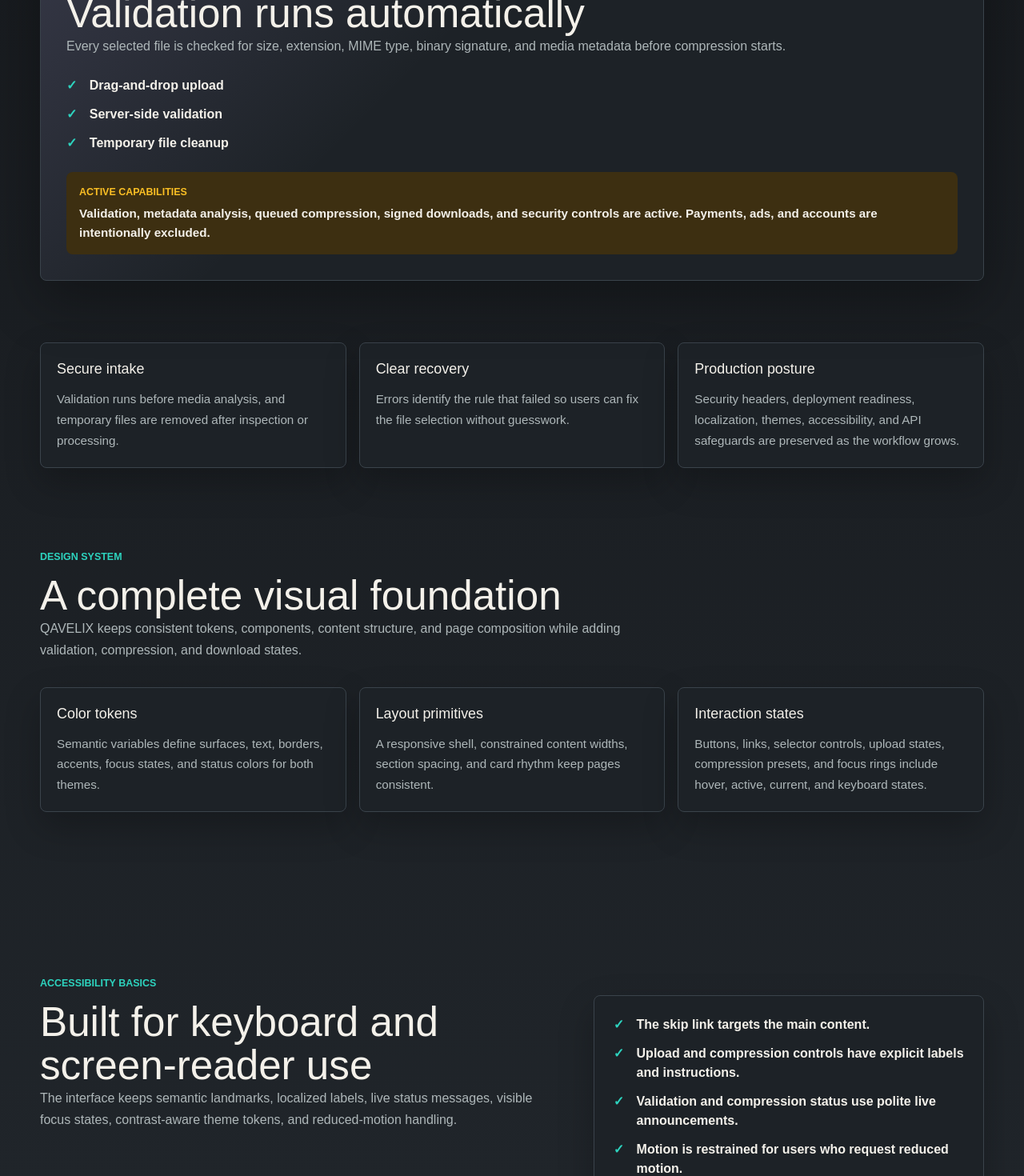
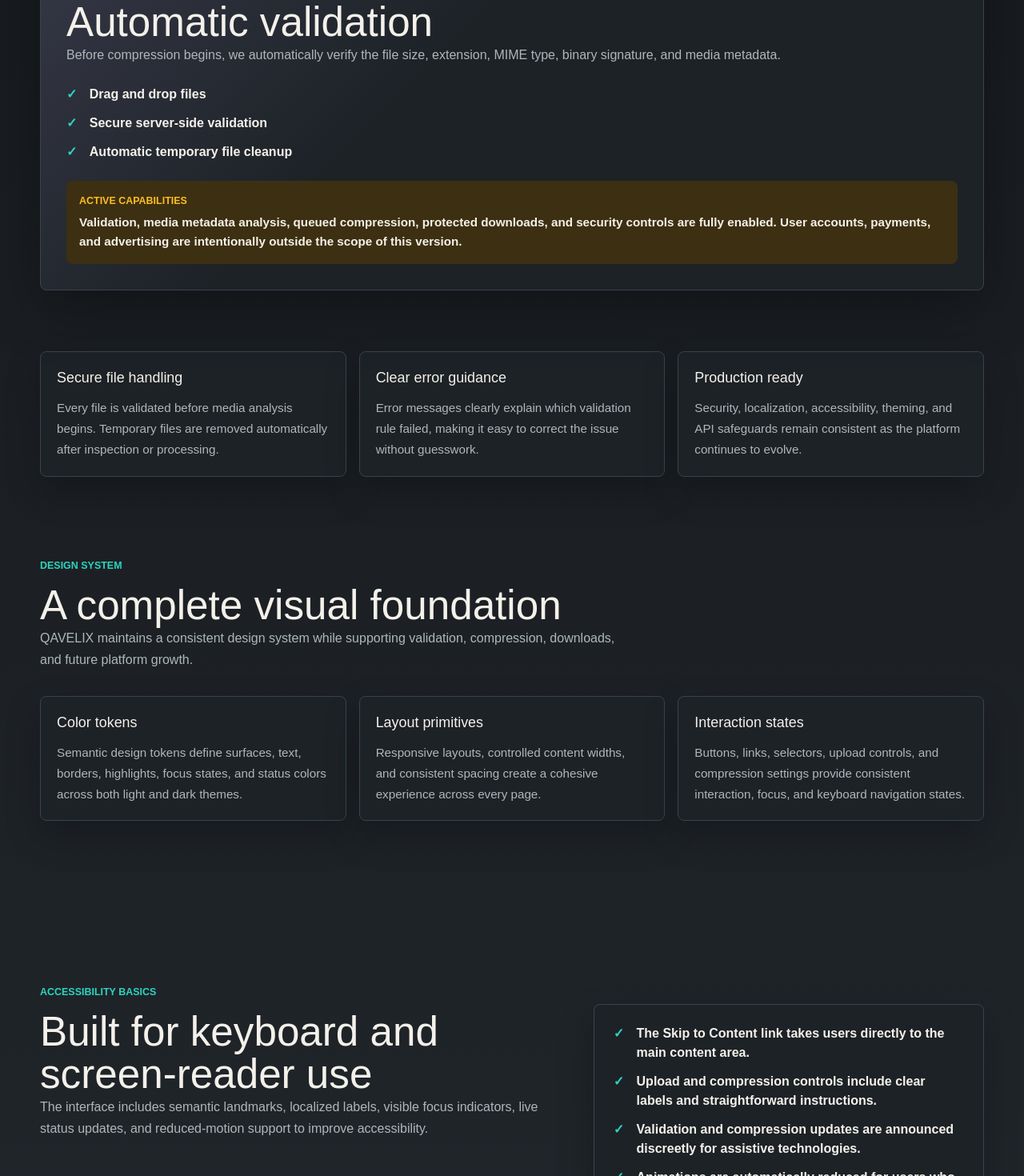
Before and after one commit to Lucazmonteiro/qavelix, a Next.js app: page /en in a window 1280 px wide. Shown: the part 1180-2650 px from the top of the page at 80% size. Built offline with nearby package versions, Linux system fonts and the light colour scheme; no server answers.

Commit message:
Refine localization copy across pt-BR, English, and Spanish

```diff
--- a/src/i18n/dictionaries.ts
+++ b/src/i18n/dictionaries.ts
@@ -266,59 +266,59 @@
       secondaryAction: "Review safeguards",
       statusLabel: "Active capabilities",
       statusValue:
-        "Validation, metadata analysis, queued compression, signed downloads, and security controls are active. Payments, ads, and accounts are intentionally excluded.",
+        "Validation, media metadata analysis, queued compression, protected downloads, and security controls are fully enabled. User accounts, payments, and advertising are intentionally outside the scope of this version.",
       previewLabel: "Workflow preview",
-      previewTitle: "Validation runs automatically",
+      previewTitle: "Automatic validation",
       previewDescription:
-        "Every selected file is checked for size, extension, MIME type, binary signature, and media metadata before compression starts.",
+        "Before compression begins, we automatically verify the file size, extension, MIME type, binary signature, and media metadata.",
       previewItems: [
-        "Drag-and-drop upload",
-        "Server-side validation",
-        "Temporary file cleanup",
+        "Drag and drop files",
+        "Secure server-side validation",
+        "Automatic temporary file cleanup",
       ],
       principles: [
         {
-          title: "Secure intake",
-          description:
-            "Validation runs before media analysis, and temporary files are removed after inspection or processing.",
+          title: "Secure file handling",
+          description:
+            "Every file is validated before media analysis begins. Temporary files are removed automatically after inspection or processing.",
         },
         {
-          title: "Clear recovery",
-          description:
-            "Errors identify the rule that failed so users can fix the file selection without guesswork.",
+          title: "Clear error guidance",
+          description:
+            "Error messages clearly explain which validation rule failed, making it easy to correct the issue without guesswork.",
         },
         {
-          title: "Production posture",
-          description:
-            "Security headers, deployment readiness, localization, themes, accessibility, and API safeguards are preserved as the workflow grows.",
+          title: "Production ready",
+          description:
+            "Security, localization, accessibility, theming, and API safeguards remain consistent as the platform continues to evolve.",
         },
       ],
       stats: [
-        { value: "250 MB", label: "Upload limit" },
-        { value: "5", label: "Formats" },
-        { value: "FFmpeg", label: "Processing" },
+        { value: "250 MB", label: "Maximum file size" },
+        { value: "5", label: "Supported formats" },
+        { value: "FFmpeg", label: "Compression engine" },
       ],
       sections: {
         designSystem: {
           eyebrow: "Design system",
           title: "A complete visual foundation",
           description:
-            "QAVELIX keeps consistent tokens, components, content structure, and page composition while adding validation, compression, and download states.",
+            "QAVELIX maintains a consistent design system while supporting validation, compression, downloads, and future platform growth.",
           items: [
             {
               title: "Color tokens",
               description:
-                "Semantic variables define surfaces, text, borders, accents, focus states, and status colors for both themes.",
+                "Semantic design tokens define surfaces, text, borders, highlights, focus states, and status colors across both light and dark themes.",
             },
             {
               title: "Layout primitives",
               description:
-                "A responsive shell, constrained content widths, section spacing, and card rhythm keep pages consistent.",
+                "Responsive layouts, controlled content widths, and consistent spacing create a cohesive experience across every page.",
             },
             {
               title: "Interaction states",
               description:
-                "Buttons, links, selector controls, upload states, compression presets, and focus rings include hover, active, current, and keyboard states.",
+                "Buttons, links, selectors, upload controls, and compression settings provide consistent interaction, focus, and keyboard navigation states.",
             },
           ],
         },
@@ -326,34 +326,34 @@
           eyebrow: "Accessibility basics",
           title: "Built for keyboard and screen-reader use",
           description:
-            "The interface keeps semantic landmarks, localized labels, live status messages, visible focus states, contrast-aware theme tokens, and reduced-motion handling.",
+            "The interface includes semantic landmarks, localized labels, visible focus indicators, live status updates, and reduced-motion support to improve accessibility.",
           items: [
-            "The skip link targets the main content.",
-            "Upload and compression controls have explicit labels and instructions.",
-            "Validation and compression status use polite live announcements.",
-            "Motion is restrained for users who request reduced motion.",
+            "The Skip to Content link takes users directly to the main content area.",
+            "Upload and compression controls include clear labels and straightforward instructions.",
+            "Validation and compression updates are announced discreetly for assistive technologies.",
+            "Animations are automatically reduced for users who prefer less motion.",
           ],
         },
         readiness: {
           eyebrow: "Readiness",
           title: "Ready to extend without rewriting",
           description:
-            "The media workflow is intentionally bounded to fixed validation rules, fixed compression presets, queued execution, signed downloads, and cleanup controls.",
+            "The media workflow follows well-defined validation rules, compression presets, queued processing, protected downloads, and automatic temporary file cleanup.",
           items: [
             {
-              title: "Localized product surface",
-              description:
-                "English, Brazilian Portuguese, and European Spanish share the same product meaning with locale-specific wording.",
-            },
-            {
-              title: "Validation and compression APIs",
-              description:
-                "Server checks cover MIME type, extension, binary signature, upload size, FFprobe metadata, and safe FFmpeg execution.",
-            },
-            {
-              title: "Temporary file lifecycle",
-              description:
-                "Files use random temporary paths, signed download URLs, automatic expiration, and manual cleanup after processing.",
+              title: "Language support",
+              description:
+                "English, Brazilian Portuguese, and European Spanish provide the same experience using natural language tailored to each locale.",
+            },
+            {
+              title: "Validation and compression",
+              description:
+                "The server validates MIME type, extension, binary signature, file size, FFprobe metadata, and executes FFmpeg securely.",
+            },
+            {
+              title: "Temporary files",
+              description:
+                "Temporary files use randomized storage paths, protected downloads, automatic expiration, and are removed after processing.",
             },
           ],
         },
@@ -519,8 +519,8 @@
     },
     footer: {
       description:
-        "QAVELIX is a secure media workflow built in deliberate phases with validation, compression, download cleanup, and localization foundations.",
-      phase: "Secure media workflow foundation",
+        "QAVELIX is a secure media processing platform built in stages with a strong foundation in validation, compression, security, and localization.",
+      phase: "Secure and reliable media processing.",
       linksLabel: "Footer navigation",
     },
     pages: {
@@ -728,15 +728,15 @@
       secondaryAction: "Ver salvaguardas",
       statusLabel: "Recursos ativos",
       statusValue:
-        "Validação, análise de metadados, compressão em fila, downloads assinados e controles de segurança estão ativos. Pagamentos, anúncios e contas continuam fora do escopo.",
+        "Validação, análise de metadados, compressão em fila, downloads protegidos e controles de segurança estão ativos. Recursos como contas, pagamentos e anúncios permanecem fora do escopo desta versão.",
       previewLabel: "Prévia do fluxo",
-      previewTitle: "A validação acontece automaticamente",
+      previewTitle: "Validação automática",
       previewDescription:
-        "Cada arquivo selecionado é verificado por tamanho, extensão, tipo MIME, assinatura binária e metadados de mídia antes da compressão.",
+        "Antes da compressão, verificamos automaticamente o tamanho, a extensão, o tipo MIME, a assinatura binária e os metadados do vídeo.",
       previewItems: [
-        "Upload com arrastar e soltar",
-        "Validação no servidor",
-        "Limpeza de arquivos temporários",
+        "Arraste e solte arquivos",
+        "Validação segura no servidor",
+        "Remoção automática de arquivos temporários",
       ],
       principles: [
         {
@@ -745,20 +745,20 @@
             "A validação acontece antes da análise de mídia, e os arquivos temporários são removidos depois da inspeção ou do processamento.",
         },
         {
-          title: "Correção sem atrito",
-          description:
-            "Os erros identificam a regra que falhou para que o usuário corrija a seleção sem precisar adivinhar.",
+          title: "Correção intuitiva",
+          description:
+            "As mensagens de erro indicam exatamente qual regra falhou, facilitando a correção sem tentativa e erro.",
         },
         {
-          title: "Postura de produção",
-          description:
-            "Cabeçalhos de segurança, prontidão para deploy, localização, temas, acessibilidade e proteções de API são preservados conforme o fluxo evolui.",
+          title: "Pronto para produção",
+          description:
+            "Segurança, localização, acessibilidade, temas e proteções da API são mantidos para garantir um fluxo consistente à medida que o produto evolui.",
         },
       ],
       stats: [
-        { value: "250 MB", label: "Limite de upload" },
-        { value: "5", label: "Formatos" },
-        { value: "FFmpeg", label: "Processamento" },
+        { value: "250 MB", label: "Tamanho máximo" },
+        { value: "5", label: "Formatos aceitos" },
+        { value: "FFmpeg", label: "Motor de compressão" },
       ],
       sections: {
         designSystem: {
@@ -770,17 +770,17 @@
             {
               title: "Tokens de cor",
               description:
-                "Variáveis semânticas definem superfícies, texto, bordas, destaques, foco e cores de status para os dois temas.",
+                "Variáveis semânticas definem superfícies, textos, bordas, destaques, foco e cores de status para os temas claro e escuro.",
             },
             {
               title: "Primitivos de layout",
               description:
-                "Shell responsivo, larguras controladas, espaçamento de seções e ritmo de cards mantêm as páginas consistentes.",
+                "Layout responsivo, larguras controladas e espaçamento consistente garantem uma experiência uniforme em todas as páginas.",
             },
             {
               title: "Estados de interação",
               description:
-                "Botões, links, seletores, estados de upload, predefinições de compressão e foco por teclado incluem estados de hover, ativo e atual.",
+                "Botões, links, seletores, upload e controles de compressão oferecem estados consistentes de foco, interação e navegação por teclado.",
             },
           ],
         },
@@ -788,34 +788,34 @@
           eyebrow: "Acessibilidade básica",
           title: "Criado para teclado e leitores de tela",
           description:
-            "A interface mantém landmarks semânticos, rótulos localizados, mensagens de status ao vivo, foco visível, tokens com contraste adequado e suporte a movimento reduzido.",
+            "A interface utiliza landmarks semânticos, rótulos localizados, foco visível, mensagens de status e suporte a movimento reduzido para oferecer uma experiência acessível.",
           items: [
-            "O link de pular navegação aponta para o conteúdo principal.",
-            "Os controles de upload e compressão têm rótulos e instruções explícitas.",
-            "Os status de validação e compressão usam anúncios ao vivo discretos.",
-            "O movimento é contido para usuários que preferem movimento reduzido.",
+            'O link "Pular para o conteúdo" leva diretamente ao conteúdo principal.',
+            "Os controles de upload e compressão possuem rótulos claros e instruções objetivas.",
+            "Os status de validação e compressão utilizam atualizações discretas para tecnologias assistivas.",
+            "As animações são reduzidas automaticamente para usuários que preferem menos movimento.",
           ],
         },
         readiness: {
           eyebrow: "Prontidão",
           title: "Pronto para evoluir sem reescrever",
           description:
-            "O fluxo de mídia é intencionalmente limitado a regras fixas de validação, predefinições fixas de compressão, execução em fila, downloads assinados e controles de limpeza.",
+            "O fluxo de mídia segue regras fixas de validação, compressão, execução em fila, downloads protegidos e limpeza automática de arquivos temporários.",
           items: [
             {
-              title: "Superfície localizada",
-              description:
-                "Inglês, português do Brasil e espanhol europeu mantêm o mesmo sentido do produto com linguagem própria de cada localidade.",
-            },
-            {
-              title: "APIs de validação e compressão",
-              description:
-                "As verificações no servidor cobrem tipo MIME, extensão, assinatura binária, tamanho do upload, metadados do FFprobe e execução segura do FFmpeg.",
-            },
-            {
-              title: "Ciclo de vida temporário",
-              description:
-                "Os arquivos usam caminhos temporários aleatórios, URLs de download assinadas, expiração automática e limpeza manual após o processamento.",
+              title: "Suporte a idiomas",
+              description:
+                "Português do Brasil, inglês e espanhol europeu oferecem a mesma experiência com linguagem adaptada para cada idioma.",
+            },
+            {
+              title: "Validação e compressão",
+              description:
+                "O servidor verifica tipo MIME, extensão, assinatura binária, tamanho do arquivo, metadados do FFprobe e executa o FFmpeg de forma segura.",
+            },
+            {
+              title: "Arquivos temporários",
+              description:
+                "Os arquivos utilizam caminhos temporários aleatórios, downloads protegidos, expiração automática e remoção após o processamento.",
             },
           ],
         },
@@ -982,8 +982,8 @@
     },
     footer: {
       description:
-        "O QAVELIX é um fluxo seguro de mídia construído em fases, com bases de validação, compressão, limpeza de downloads e localização.",
-      phase: "Base segura para fluxo de mídia",
+        "O QAVELIX é uma plataforma segura para processamento de mídia, desenvolvida em etapas com foco em validação, compressão, segurança e localização.",
+      phase: "Processamento de mídia com segurança e desempenho.",
       linksLabel: "Navegação do rodapé",
     },
     pages: {
@@ -1191,59 +1191,59 @@
       secondaryAction: "Revisar medidas",
       statusLabel: "Funciones activas",
       statusValue:
-        "La validación, el análisis de metadatos, la compresión en cola, las descargas firmadas y los controles de seguridad están activos. Los pagos, los anuncios y las cuentas quedan fuera del alcance.",
+        "La validación, el análisis de metadatos, la compresión en cola, las descargas protegidas y los controles de seguridad están plenamente activos. Las cuentas de usuario, los pagos y la publicidad quedan fuera del alcance de esta versión.",
       previewLabel: "Vista previa del flujo",
-      previewTitle: "La validación se ejecuta automáticamente",
+      previewTitle: "Validación automática",
       previewDescription:
-        "Cada archivo seleccionado se comprueba por tamaño, extensión, tipo MIME, firma binaria y metadatos multimedia antes de iniciar la compresión.",
+        "Antes de iniciar la compresión, verificamos automáticamente el tamaño, la extensión, el tipo MIME, la firma binaria y los metadatos del archivo.",
       previewItems: [
-        "Carga mediante arrastrar y soltar",
-        "Validación en el servidor",
-        "Limpieza de archivos temporales",
+        "Arrastra y suelta archivos",
+        "Validación segura en el servidor",
+        "Eliminación automática de archivos temporales",
       ],
       principles: [
         {
-          title: "Entrada segura",
-          description:
-            "La validación se ejecuta antes del análisis multimedia, y los archivos temporales se eliminan después de la inspección o el procesamiento.",
+          title: "Gestión segura de archivos",
+          description:
+            "Cada archivo se valida antes de comenzar el análisis multimedia. Los archivos temporales se eliminan automáticamente después de la inspección o el procesamiento.",
         },
         {
-          title: "Corrección clara",
-          description:
-            "Los errores identifican la regla que ha fallado para que el usuario pueda corregir la selección sin hacer pruebas a ciegas.",
+          title: "Corrección guiada",
+          description:
+            "Los mensajes de error indican claramente qué regla ha fallado para que puedas corregir el problema sin tener que adivinar.",
         },
         {
-          title: "Preparación para producción",
-          description:
-            "Las cabeceras de seguridad, la preparación para despliegue, la localización, los temas, la accesibilidad y las protecciones de API se mantienen a medida que crece el flujo.",
+          title: "Listo para producción",
+          description:
+            "La seguridad, la localización, la accesibilidad, los temas y las protecciones de la API se mantienen de forma coherente a medida que evoluciona la plataforma.",
         },
       ],
       stats: [
-        { value: "250 MB", label: "Límite de carga" },
-        { value: "5", label: "Formatos" },
-        { value: "FFmpeg", label: "Procesamiento" },
+        { value: "250 MB", label: "Tamaño máximo" },
+        { value: "5", label: "Formatos compatibles" },
+        { value: "FFmpeg", label: "Motor de compresión" },
       ],
       sections: {
         designSystem: {
           eyebrow: "Sistema de diseño",
           title: "Una base visual completa",
           description:
-            "QAVELIX mantiene tokens, componentes, estructura de contenido y composición de páginas coherentes al añadir validación, compresión y estados de descarga.",
+            "QAVELIX mantiene un sistema de diseño coherente mientras incorpora validación, compresión, descargas y futuras funcionalidades de la plataforma.",
           items: [
             {
               title: "Tokens de color",
               description:
-                "Las variables semánticas definen superficies, texto, bordes, acentos, foco y colores de estado para ambos temas.",
+                "Los tokens semánticos definen superficies, texto, bordes, resaltados, estados de foco y colores de estado para los temas claro y oscuro.",
             },
             {
               title: "Primitivas de diseño",
               description:
-                "Una estructura adaptable, anchos controlados, espaciado de secciones y ritmo de tarjetas mantienen la coherencia de las páginas.",
+                "Un diseño adaptable, anchos controlados y un espaciado uniforme garantizan una experiencia coherente en todas las páginas.",
             },
             {
               title: "Estados de interacción",
               description:
-                "Botones, enlaces, selectores, estados de carga, ajustes de compresión y foco por teclado incluyen estados hover, activo y actual.",
+                "Los botones, enlaces, selectores, controles de carga y opciones de compresión ofrecen estados coherentes de interacción, foco y navegación mediante teclado.",
             },
           ],
         },
@@ -1251,34 +1251,34 @@
           eyebrow: "Accesibilidad básica",
           title: "Diseñado para teclado y lectores de pantalla",
           description:
-            "La interfaz mantiene landmarks semánticos, etiquetas localizadas, mensajes de estado en directo, foco visible, tokens con contraste adecuado y soporte para movimiento reducido.",
+            "La interfaz incorpora landmarks semánticos, etiquetas localizadas, indicadores visibles de foco, mensajes de estado y compatibilidad con movimiento reducido para ofrecer una experiencia más accesible.",
           items: [
-            "El enlace de salto apunta al contenido principal.",
-            "Los controles de carga y compresión tienen etiquetas e instrucciones explícitas.",
-            "Los estados de validación y compresión usan avisos en directo no intrusivos.",
-            "El movimiento se limita para quienes prefieren movimiento reducido.",
+            "El enlace «Saltar al contenido» lleva directamente al contenido principal.",
+            "Los controles de carga y compresión incluyen etiquetas claras e instrucciones fáciles de seguir.",
+            "Las actualizaciones de validación y compresión se anuncian de forma discreta para las tecnologías de asistencia.",
+            "Las animaciones se reducen automáticamente para quienes prefieren menos movimiento.",
           ],
         },
         readiness: {
           eyebrow: "Preparación",
           title: "Listo para ampliarse sin reescribir",
           description:
-            "El flujo multimedia se mantiene acotado a reglas fijas de validación, ajustes fijos de compresión, ejecución en cola, descargas firmadas y controles de limpieza.",
+            "El flujo multimedia sigue reglas definidas de validación, ajustes de compresión, procesamiento en cola, descargas protegidas y eliminación automática de archivos temporales.",
           items: [
             {
-              title: "Superficie localizada",
-              description:
-                "Inglés, portugués de Brasil y español europeo conservan el mismo sentido del producto con lenguaje propio de cada región.",
-            },
-            {
-              title: "API de validación y compresión",
-              description:
-                "Las comprobaciones del servidor cubren tipo MIME, extensión, firma binaria, tamaño de carga, metadatos de FFprobe y ejecución segura de FFmpeg.",
-            },
-            {
-              title: "Ciclo de vida temporal",
-              description:
-                "Los archivos usan rutas temporales aleatorias, URL de descarga firmadas, caducidad automática y limpieza manual después del procesamiento.",
+              title: "Compatibilidad con idiomas",
+              description:
+                "El inglés, el portugués de Brasil y el español de España ofrecen la misma experiencia con un lenguaje adaptado a cada idioma.",
+            },
+            {
+              title: "Validación y compresión",
+              description:
+                "El servidor verifica el tipo MIME, la extensión, la firma binaria, el tamaño del archivo, los metadatos de FFprobe y ejecuta FFmpeg de forma segura.",
+            },
+            {
+              title: "Archivos temporales",
+              description:
+                "Los archivos utilizan rutas temporales aleatorias, descargas protegidas, caducidad automática y se eliminan tras finalizar el procesamiento.",
             },
           ],
         },
@@ -1446,8 +1446,8 @@
     },
     footer: {
       description:
-        "QAVELIX es un flujo multimedia seguro construido por fases, con bases de validación, compresión, limpieza de descargas y localización.",
-      phase: "Base segura para el flujo multimedia",
+        "QAVELIX es una plataforma segura para el procesamiento de archivos multimedia, desarrollada por fases con una sólida base de validación, compresión, seguridad y localización.",
+      phase: "Procesamiento multimedia seguro y fiable.",
       linksLabel: "Navegación del pie de página",
     },
     pages: {
```
Also changed, not shown: 1 other file (tests, documents, lock files or other folders).
